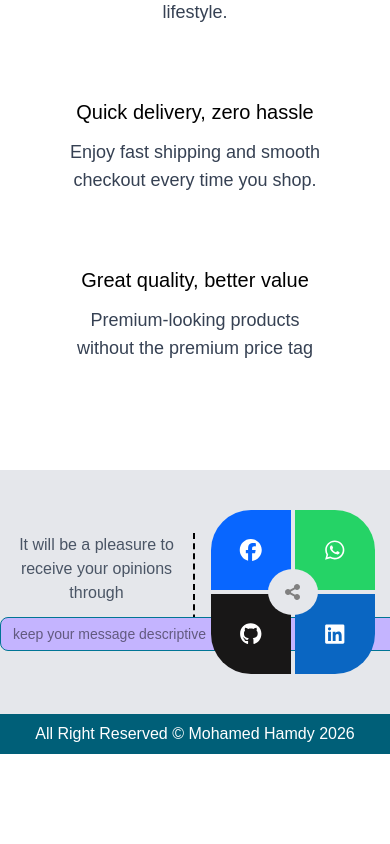
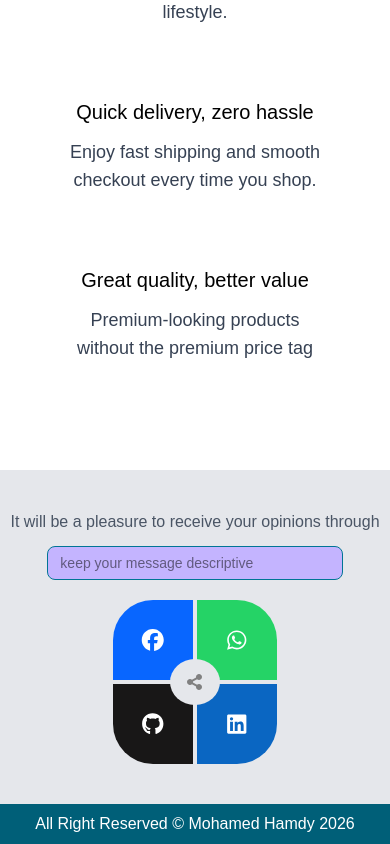
Before and after one commit to Mo0Hamdy/e-commerce, a Next.js app: page / in a window 390 px wide. Shown: the part 863-1707 px from the top of the page. Before the commit the page ends 1617 px from the top, so only its background shows below. Built offline with nearby package versions, Linux system fonts and the light colour scheme; no server answers; some icons are missing.

Commit message:
footer part 2

```diff
--- a/components/Footer.jsx
+++ b/components/Footer.jsx
@@ -11,15 +11,15 @@ import { faShareNodes } from "@fortawesome/free-solid-svg-icons";
 export default function Footer() {
   return (
     <div className="bg-gray-200">
-      <div className="container m-auto flex items-center justify-around divide-x-2 divide-dashed py-10">
-        <div className="mail w-1/2 text-center">
-          <p className="text-center text-gray-600">
+      <div className="container m-auto flex items-center flex-col md:flex-row md:justify-around md:divide-x-2 md:divide-dashed py-10">
+        <div className="mail md:w-1/2 text-center pb-5 md:pb-0">
+          <p className="text-center text-gray-600 w-full md:w-4/5">
             It will be a pleasure to receive your opinions through
           </p>
           <input
             placeholder="keep your message descriptive"
             type="text"
-            className="outline-0 border border-cyan-700 w-100 py-1 px-3 bg-violet-300 rounded-lg mt-3 placeholder:text-sm"
+            className="outline-0 border border-cyan-700 w-4/5 py-1 px-3 bg-violet-300 rounded-lg mt-3 placeholder:text-sm"
           />
         </div>
         <div className="w-1/2 flex justify-center">
```
